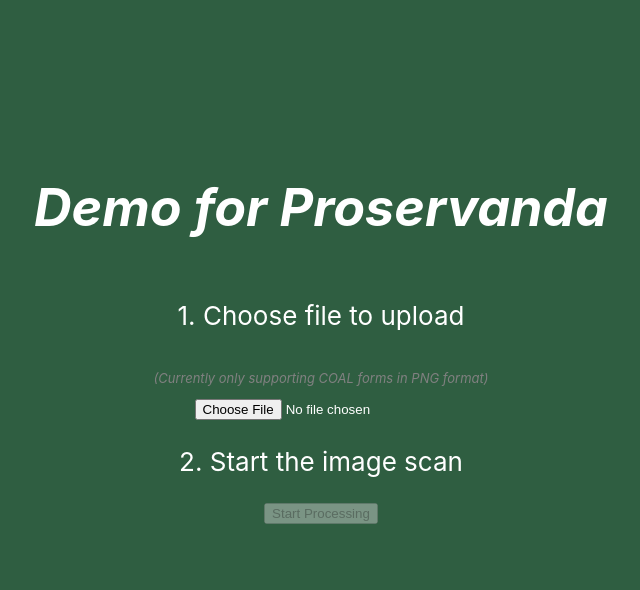
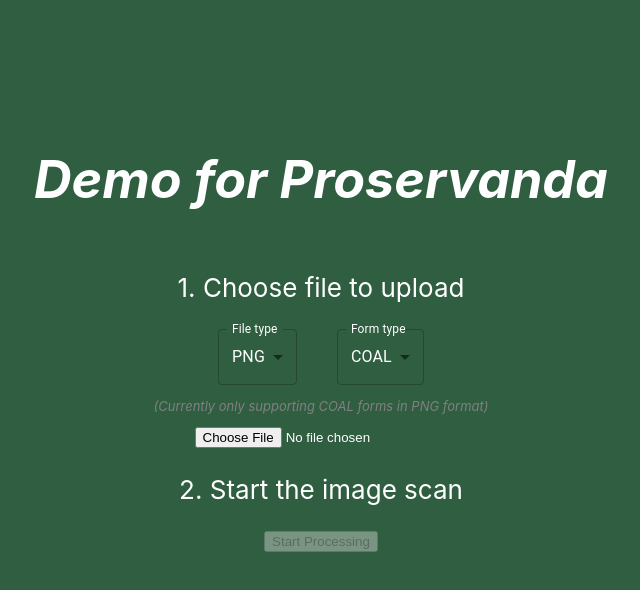
Before and after one commit to temevh/proser, a React (Create React App) app in the folder frontend/: page / in a window 1280 px wide. Shown: the top 590 px of the page, without its empty margins (319-959 px from the left). Built offline with nearby package versions, Linux system fonts and the light colour scheme.

Commit message:
added mock dropdowns for form and file type

```diff
--- a/frontend/package.json
+++ b/frontend/package.json
@@ -3,6 +3,9 @@
   "version": "0.1.0",
   "private": true,
   "dependencies": {
+    "@emotion/react": "^11.13.3",
+    "@emotion/styled": "^11.13.0",
+    "@mui/material": "^6.1.0",
     "@testing-library/jest-dom": "^5.17.0",
     "@testing-library/react": "^13.4.0",
     "@testing-library/user-event": "^13.5.0",
--- a/frontend/src/App.js
+++ b/frontend/src/App.js
@@ -2,15 +2,30 @@
 import { useState } from "react";
 import { write, utils } from "xlsx";
 import { saveAs } from "file-saver";
+import Box from "@mui/material/Box";
+import InputLabel from "@mui/material/InputLabel";
+import MenuItem from "@mui/material/MenuItem";
+import FormControl from "@mui/material/FormControl";
+import Select, { SelectChangeEvent } from "@mui/material/Select";
 
 function App() {
   const [paragraphs, setParagraphs] = useState([]);
   const [file, setFile] = useState(null);
   const [loading, setLoading] = useState(false);
   const [processingSuccesfull, setProcessingSuccesfull] = useState(false);
+  const [filetype, setFiletype] = useState("PNG");
+  const [formType, setFormType] = useState("COAL");
 
   const API_URL = "https://proservanda-5a6f43880615.herokuapp.com";
   //const API_URL = process.env.REACT_APP_API_URL;
+
+  const handleFileTypeChange = (event) => {
+    setFiletype(event.target.value);
+  };
+
+  const handleFormTypeChange = (event) => {
+    setFormType(event.target.value);
+  };
 
   const handleFileChange = (event) => {
     const selectedFile = event.target.files[0];
@@ -75,9 +90,39 @@
       <header className="App-header">
         <h1 className="headerText">Demo for Proservanda</h1>
         <p>1. Choose file to upload</p>
+
+        <Box sx={{ minWidth: 200, display: "flex", gap: 5 }}>
+          <FormControl>
+            <InputLabel sx={{ color: "white" }}>File type</InputLabel>
+            <Select
+              value={filetype}
+              label="File type"
+              onChange={handleFileTypeChange}
+              sx={{ color: "white" }}
+            >
+              <MenuItem value={"PNG"}>PNG</MenuItem>
+              <MenuItem value={"PDF"}>PDF</MenuItem>
+              <MenuItem value={"JPEG"}>JPEG</MenuItem>
+            </Select>
+          </FormControl>
+          <FormControl>
+            <InputLabel sx={{ color: "white" }}>Form type</InputLabel>
+            <Select
+              value={formType}
+              label="File type"
+              onChange={handleFormTypeChange}
+              sx={{ color: "white" }}
+            >
+              <MenuItem value={"COAL"}>COAL</MenuItem>
+              <MenuItem value={"DOC"}>DOC</MenuItem>
+              <MenuItem value={"HYS"}>HYS</MenuItem>
+            </Select>
+          </FormControl>
+        </Box>
         <p className="subText">
           (Currently only supporting COAL forms in PNG format)
         </p>
+
         <input type="file" accept="image/png" onChange={handleFileChange} />
         <p>2. Start the image scan</p>
         <button onClick={handleButtonClick} disabled={!file || loading}>
```
Also changed, not shown: 1 other file (tests, documents, lock files or other folders).
